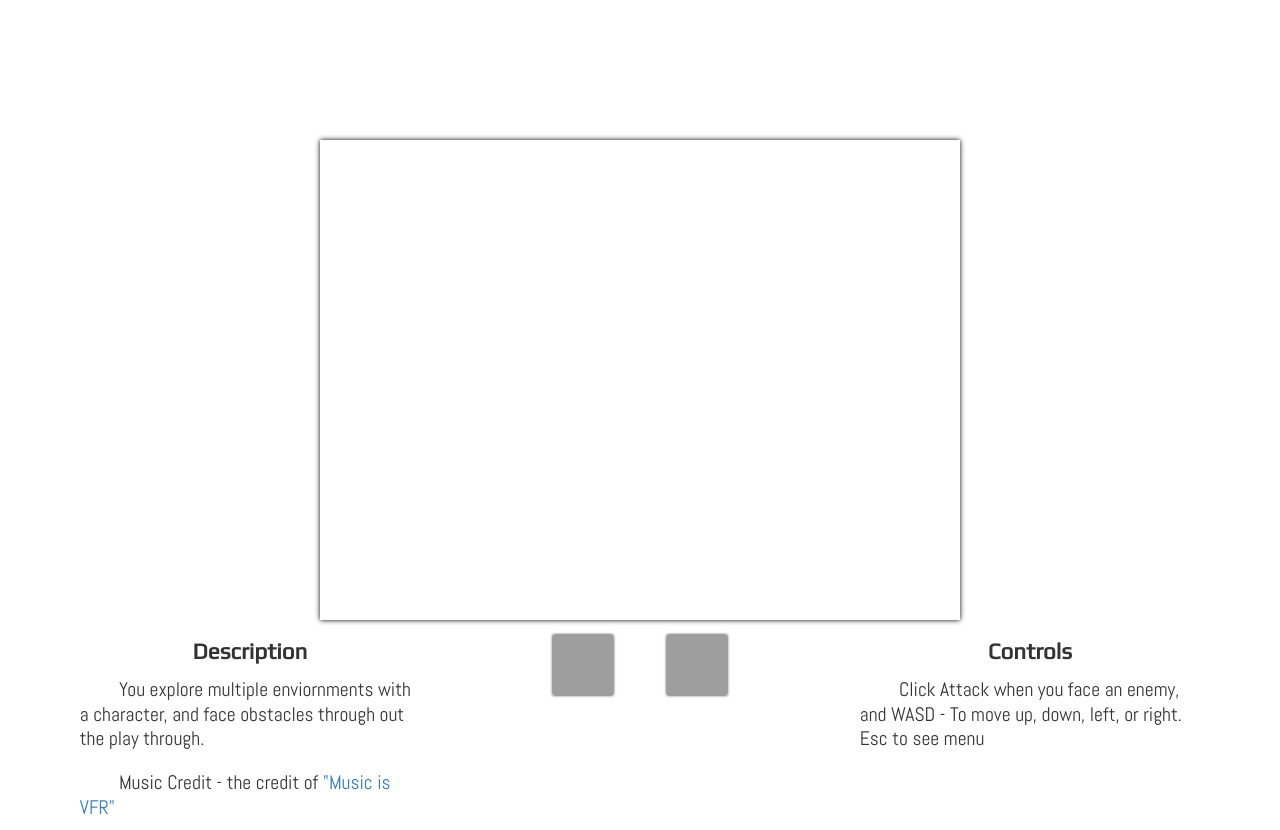
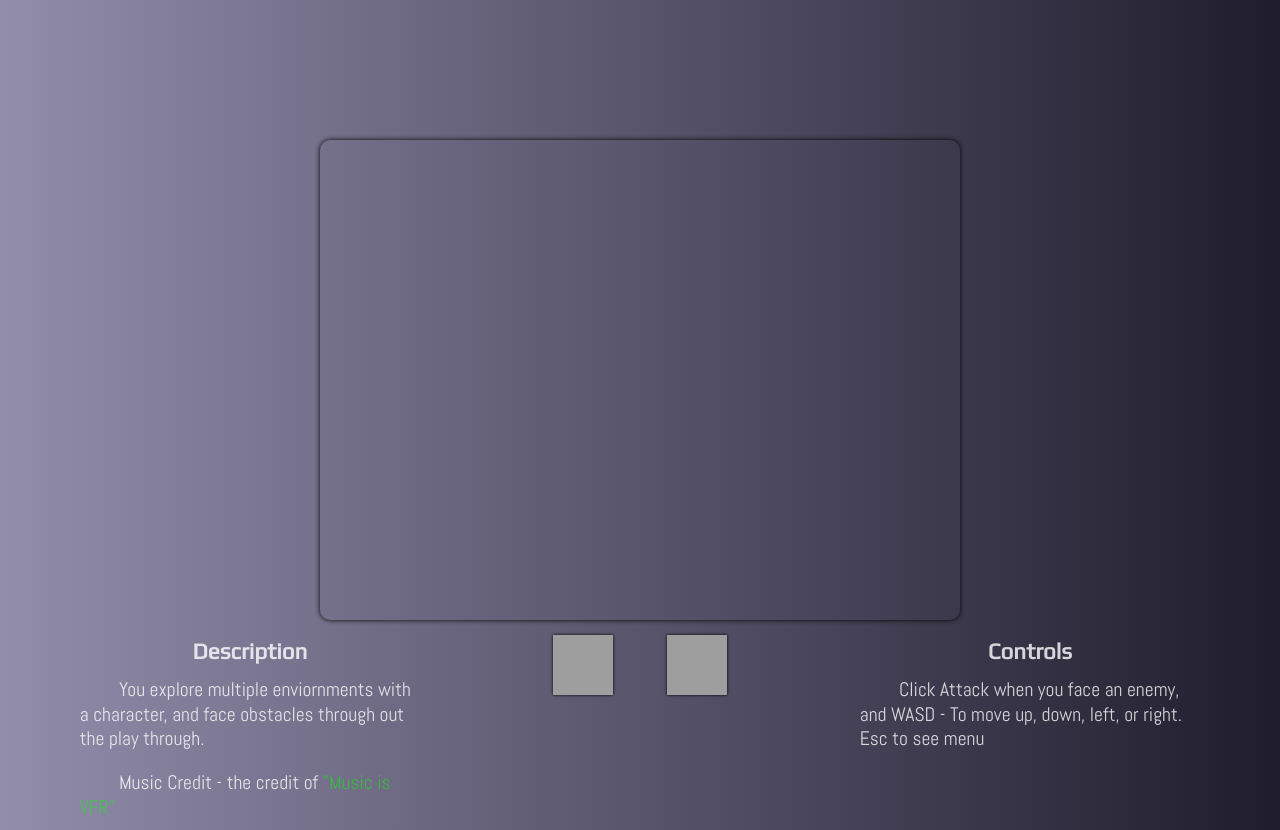
Before and after one commit to Mizuone/Reaver, a plain HTML site: page index.html in a window 1280 px wide. Drawn offline with nearby package versions, Linux system fonts and the light colour scheme; grey boxes are pictures that could not be loaded.

Commit message:
Add files via upload

```diff
--- a/sitesheet.css
+++ b/sitesheet.css
@@ -26,7 +26,14 @@ html, body {
 body {
     position: relative;
     width: 100%;
-    background-color: rgba(0,0,0,0.001);
+    background: #1F1C2C; /* fallback for old browsers */
+    background: -webkit-linear-gradient(to left, #1F1C2C , #928DAB); /* Chrome 10-25, Safari 5.1-6 */
+    background: linear-gradient(to left, #1F1C2C , #928DAB); /* W3C, IE 10+/ Edge, Firefox 16+, Chrome 26+, Opera 12+, Safari 7+ */
+    /*Background is from http://uigradients.com, awesome site*/
+    color: rgba(255, 255, 255, 0.8);
+}
+a {
+    color: rgba(0, 255, 0, 0.5);
 }
 h2 {
     font-family: 'Play', sans-serif, serif;
@@ -88,8 +95,8 @@ ul li img:hover {
 	display: block;
 	margin: 0 auto;
     margin-top: 10em;
-
     box-shadow: 0 0 5px black;
+    border-radius: 10px;
 }
 a, img {
     transition: all .2s ease-in-out;
@@ -104,7 +111,7 @@ nav a:hover {
   color: #3399FF;
 }
 @media screen and (max-width: 1000px) {
-        .MoveFormat p {
+    .MoveFormat p {
         padding: 0px;
         padding-bottom: 5px;
     }
@@ -113,9 +120,6 @@ nav a:hover {
     }
 }
 @media screen and (max-width: 800px) {
-    body {
-        background-color: antiquewhite;
-    }
     #myCanvas {
         margin-top: 3.5em;
         max-width: 95%;
@@ -134,6 +138,7 @@ nav a:hover {
         max-width: 95%;
         max-height: 300px;
     }
+
 }
 @media screen and (max-height: 420px) and (orientation: landscape) {
     body, html {
```
